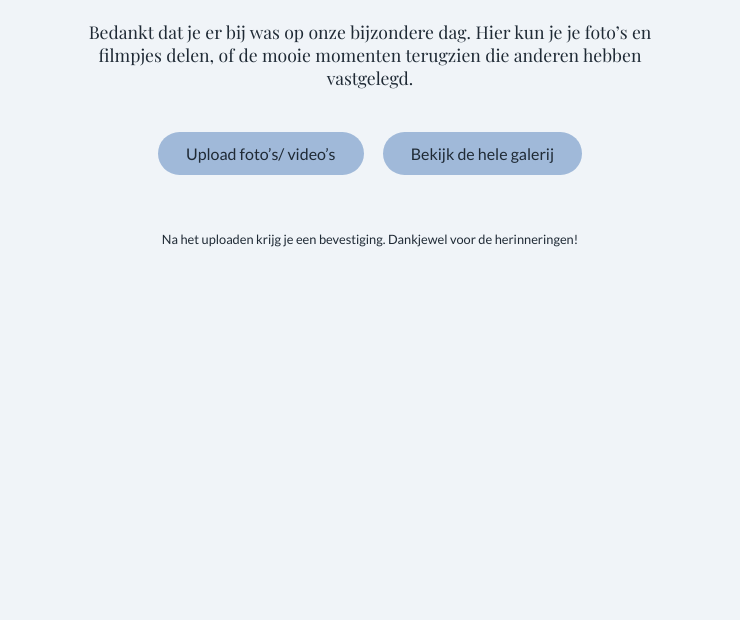
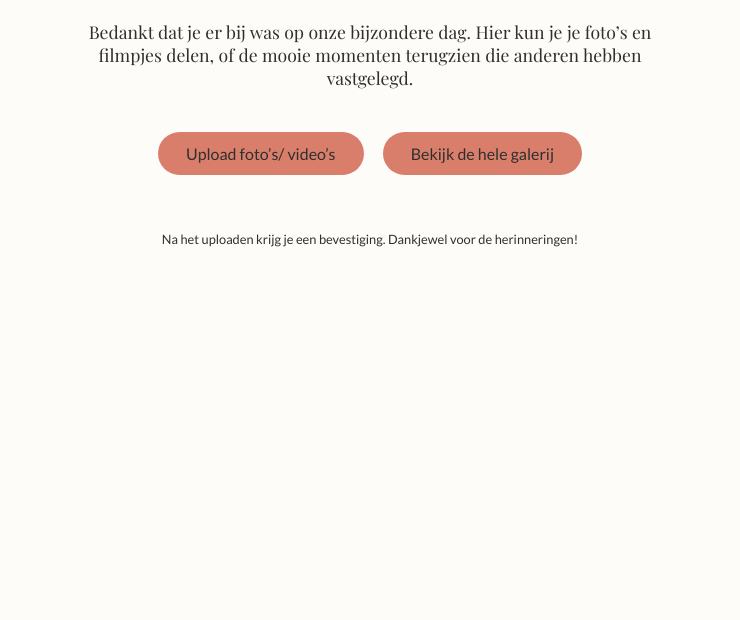
Before and after one commit to PobieramySie/image-upload-jennifer, a website: page index.html in a window 1280 px wide. Shown: the part 180-800 px from the top of the page, without its empty margins (270-1010 px from the left). Drawn offline with nearby package versions, Linux system fonts and the light colour scheme; a web font is replaced by a local one.

Commit message:
Update index.html

```diff
--- a/index.html
+++ b/index.html
@@ -8,8 +8,8 @@
   <style>
     body {
       font-family: 'Lato', sans-serif;
-      background-color: #F0F4F8;
-      color: #1F2A35;
+      background-color: #FDFCF9;
+      color: #2F2F2F;
       text-align: center;
       padding: 2rem;
       margin: 0;
@@ -28,8 +28,8 @@
     }
     .button {
       display: inline-block;
-      background-color: #A0B9D9;
-      color: #1F2A35;
+      background-color: #DA7E6C;
+      color: #2F2F2F;
       padding: 12px 28px;
       margin: 0.5em;
       border: none;
@@ -41,12 +41,12 @@
       font-family: 'Lato', sans-serif;
     }
     .button:hover {
-      background-color: #7FA1C4;
+      background-color: #BA5F4D;
     }
     footer {
       margin-top: 3rem;
       font-size: 0.8em;
-      color: #1F2A35;
+      color: #2F2F2F;
     }
     @media (max-width: 600px) {
       h1 {
```
